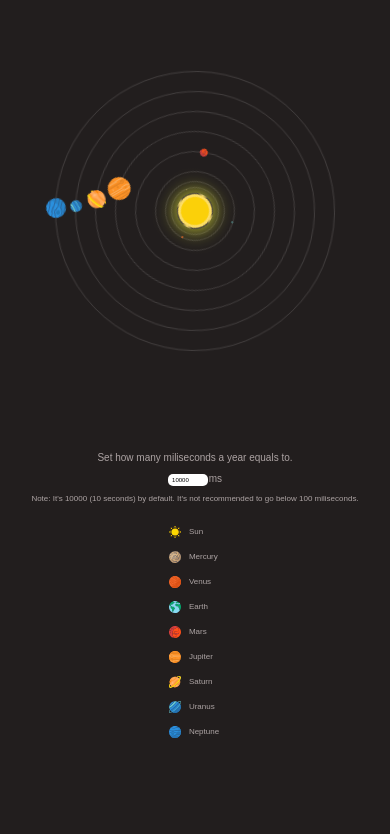
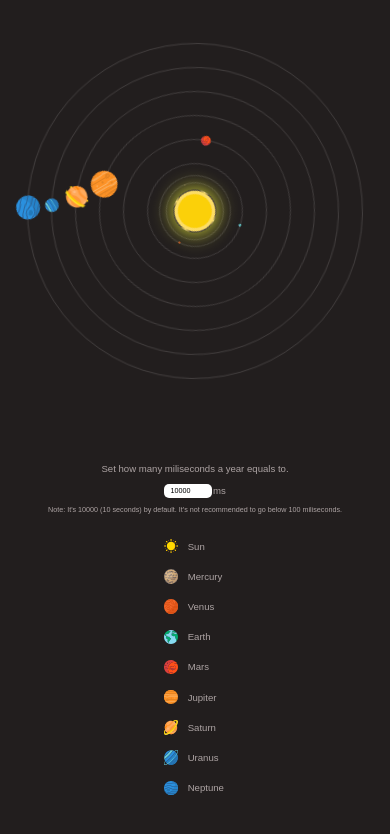
Before and after one commit to absolutezero13/solar-system, a React (Create React App) app: page / in a window 390 px wide. Shown: the top 834 px of the page. Built offline with nearby package versions, Linux system fonts and the light colour scheme.

Commit message:
more responsive settings and ts

```diff
--- a/src/Components/Planets.tsx
+++ b/src/Components/Planets.tsx
@@ -7,49 +7,49 @@ const Planets: React.FC = () => {
   return (
     <div className="planets">
       <div
-        style={{ animationDuration: `${miliSeconds! * 165}ms` }}
+        style={{ animationDuration: `${miliSeconds * 165}ms` }}
         className="planets__neptun-orbit"
       >
         <div className="planet neptun"></div>
       </div>
       <div
-        style={{ animationDuration: `${miliSeconds! * 84}ms` }}
+        style={{ animationDuration: `${miliSeconds * 84}ms` }}
         className="planets__uranus-orbit"
       >
         <div className="planet uranus"></div>
       </div>
       <div
-        style={{ animationDuration: `${miliSeconds! * 29}ms` }}
+        style={{ animationDuration: `${miliSeconds * 29}ms` }}
         className="planets__saturn-orbit"
       >
         <div className="planet saturn"></div>
       </div>
       <div
-        style={{ animationDuration: `${miliSeconds! * 12}ms` }}
+        style={{ animationDuration: `${miliSeconds * 12}ms` }}
         className="planets__jupiter-orbit"
       >
         <div className="planet jupiter"></div>
       </div>
       <div
-        style={{ animationDuration: `${miliSeconds! * 2}ms` }}
+        style={{ animationDuration: `${miliSeconds * 2}ms` }}
         className="planets__mars-orbit"
       >
         <div className="planet mars"></div>
       </div>
       <div
-        style={{ animationDuration: `${miliSeconds!}ms` }}
+        style={{ animationDuration: `${miliSeconds}ms` }}
         className="planets__earth-orbit"
       >
         <div className="planet earth"></div>
       </div>
       <div
-        style={{ animationDuration: `${(miliSeconds! * 2) / 3}ms` }}
+        style={{ animationDuration: `${(miliSeconds * 2) / 3}ms` }}
         className="planets__venus-orbit"
       >
         <div className="planet venus"></div>
       </div>
       <div
-        style={{ animationDuration: `${miliSeconds! / 4}ms` }}
+        style={{ animationDuration: `${miliSeconds / 4}ms` }}
         className="planets__mercury-orbit"
       >
         <div className="planet mercury"></div>
--- a/src/Components/TimeInput.tsx
+++ b/src/Components/TimeInput.tsx
@@ -5,11 +5,12 @@ const TimeInput: React.FC = () => {
   const [value, setValue] = useState(10000);
   const input = useRef(null);
   const changeHandler = (e: any) => {
-    setValue(e.target.value);
+    const value = e.target.value;
+    setValue(value);
     if (!e.target.value) {
       setmiliSeconds(10000);
     } else {
-      setmiliSeconds(e.target.value);
+      setmiliSeconds(value);
     }
   };
 
--- a/src/Context/PlanetContext.tsx
+++ b/src/Context/PlanetContext.tsx
@@ -11,10 +11,10 @@ interface PlanetInfos {
 
 type ContextProps = {
   miliSeconds: number;
-  setmiliSeconds: any;
+  setmiliSeconds: (ms: number) => void;
   planetInfos: PlanetInfos[];
 };
 
-const PlanetContext = createContext<Partial<ContextProps>>({});
+const PlanetContext = createContext<ContextProps>({} as ContextProps);
 
 export default PlanetContext;
--- a/src/sass/_base.scss
+++ b/src/sass/_base.scss
@@ -15,9 +15,6 @@ html {
     overflow: auto;
     overflow-x: hidden;
   }
-  @media only screen and (max-width: 450px) {
-    font-size: 25%;
-  }
 }
 
 body {
@@ -30,11 +27,12 @@ body {
   background: $bg-color;
 }
 .App {
+  height: 100vh;
   display: flex;
   flex-direction: row;
   align-items: center;
 
-  @media only screen and (max-width: 600px) {
+  @media only screen and (max-width: 660px) {
     flex-direction: column-reverse;
   }
 }
--- a/src/sass/components/_SideBar.scss
+++ b/src/sass/components/_SideBar.scss
@@ -2,9 +2,13 @@
   display: flex;
   flex-direction: column;
   align-items: center;
+  justify-content: center;
   padding: 5rem 2rem;
-  @media only screen and (max-width: 600px) {
-    width: 100%;
+  height: 100vh;
+  @media only screen and (max-width: 830px) {
+    height: 80vh;
   }
-  max-height: 100vh;
+  @media only screen and (max-width: 660px) {
+    height: 50vh;
+  }
 }
--- a/src/sass/components/_TimeInput.scss
+++ b/src/sass/components/_TimeInput.scss
@@ -5,8 +5,8 @@
   justify-content: center;
   align-items: center;
   font-size: 1.2rem;
-  @media only screen and (max-width: 450px) {
-    font-size: 2.5rem;
+  @media only screen and (max-width: 600px) {
+    font-size: 2rem;
   }
 
   &__input {
@@ -28,8 +28,8 @@
 
   .note {
     font-size: 1rem;
-    @media only screen and (max-width: 450px) {
-      font-size: 2rem;
+    @media only screen and (max-width: 600px) {
+      font-size: 1.5rem;
     }
   }
 }
```
